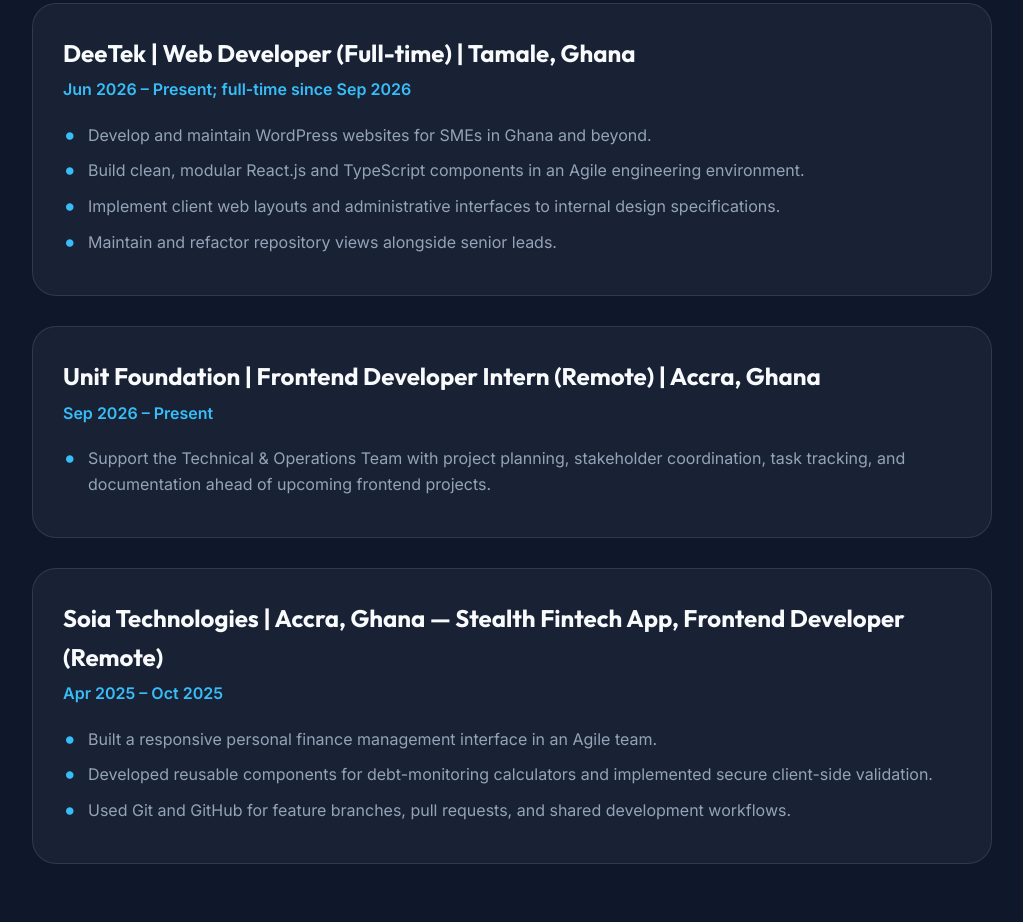
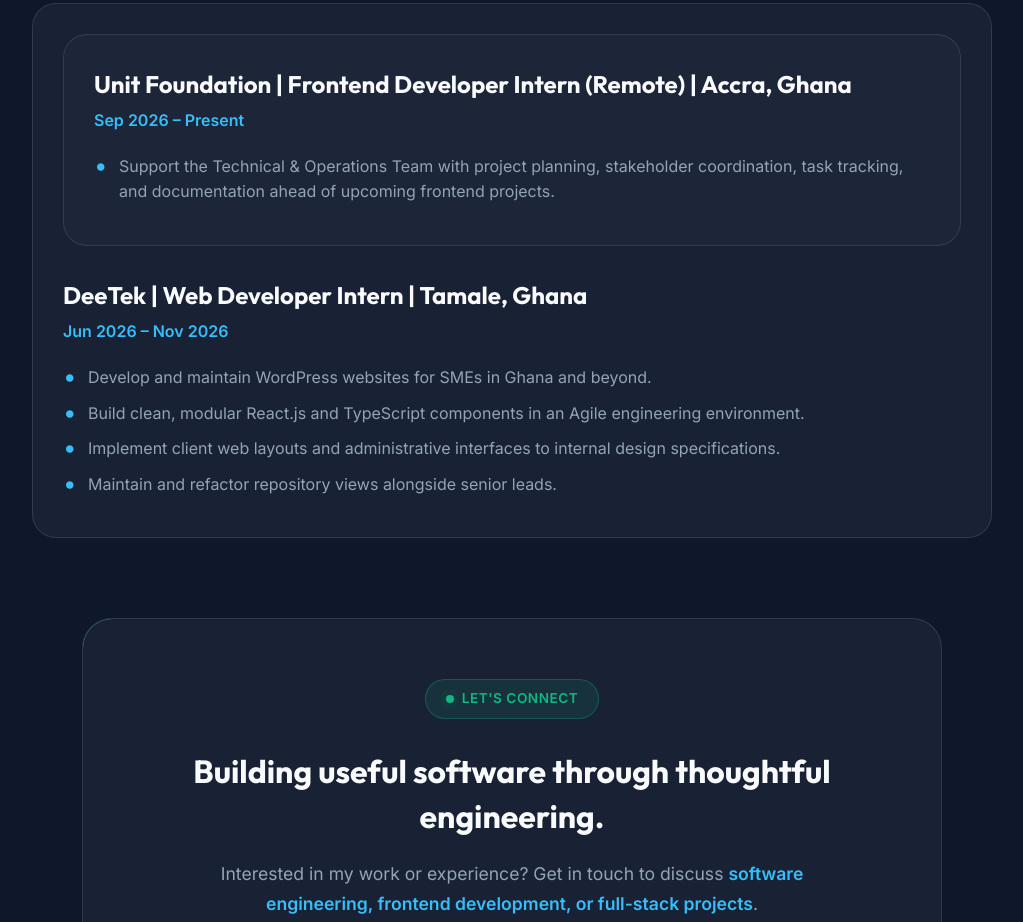
Before and after one commit to wafiyu227/personal-portfolio, a plain HTML site: page index.html in a window 1280 px wide. Shown: the part 4552-5474 px from the top of the page, without its empty margins (128-1151 px from the left). Drawn offline with nearby package versions, Linux system fonts and the light colour scheme.

Commit message:
experience updated

```diff
--- a/index.html
+++ b/index.html
@@ -263,8 +263,19 @@
     <hr>
 
     <div class="experience-item">
-      <h3>DeeTek | Web Developer (Full-time) | Tamale, Ghana</h3>
-      <p><em>Jun 2026 – Present; full-time since Sep 2026</em></p>
+
+      <div class="experience-item">
+        <h3>Unit Foundation | Frontend Developer Intern (Remote) | Accra, Ghana</h3>
+        <p><em>Sep 2026 – Present</em></p>
+        <ul>
+          <li>Support the Technical & Operations Team with project planning, stakeholder coordination, task tracking,
+            and
+            documentation ahead of upcoming frontend projects.</li>
+        </ul>
+      </div>
+
+      <h3>DeeTek | Web Developer Intern | Tamale, Ghana</h3>
+      <p><em>Jun 2026 – Nov 2026</em></p>
       <ul>
         <li>Develop and maintain WordPress websites for SMEs in Ghana and beyond.</li>
         <li>Build clean, modular React.js and TypeScript components in an Agile engineering environment.</li>
@@ -273,25 +284,6 @@
       </ul>
     </div>
 
-    <div class="experience-item">
-      <h3>Unit Foundation | Frontend Developer Intern (Remote) | Accra, Ghana</h3>
-      <p><em>Sep 2026 – Present</em></p>
-      <ul>
-        <li>Support the Technical & Operations Team with project planning, stakeholder coordination, task tracking, and
-          documentation ahead of upcoming frontend projects.</li>
-      </ul>
-    </div>
-
-    <div class="experience-item">
-      <h3>Soia Technologies | Accra, Ghana — Stealth Fintech App, Frontend Developer (Remote)</h3>
-      <p><em>Apr 2025 – Oct 2025</em></p>
-      <ul>
-        <li>Built a responsive personal finance management interface in an Agile team.</li>
-        <li>Developed reusable components for debt-monitoring calculators and implemented secure client-side validation.
-        </li>
-        <li>Used Git and GitHub for feature branches, pull requests, and shared development workflows.</li>
-      </ul>
-    </div>
   </section>
 
   <!-- Availability Pitch Section -->
```
